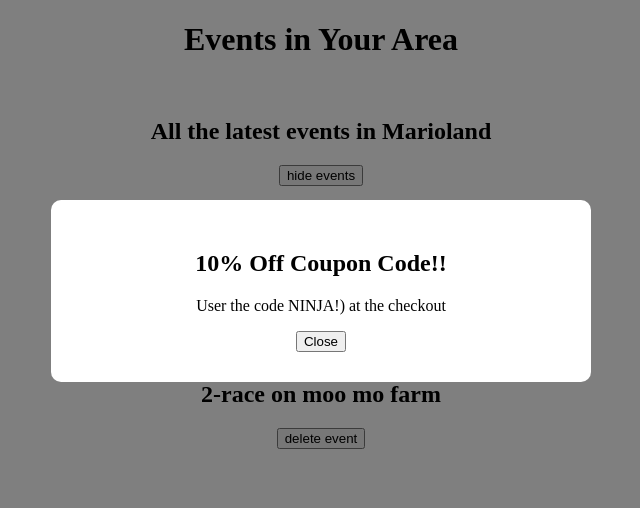
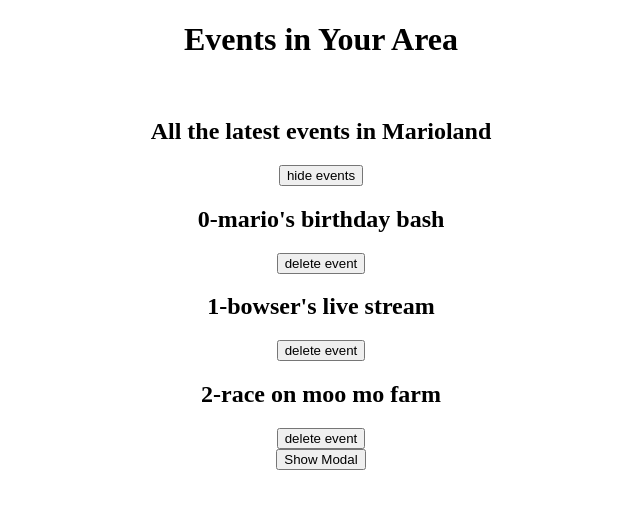
Before and after one commit to akmhmgc/first-react-app, a React (Create React App) app: page / in a window 1280 px wide. Shown: the top 508 px of the page, without its empty margins (319-959 px from the left). Built offline with nearby package versions, Linux system fonts and the light colour scheme; the HTML template or start-up script is replaced by a standard one.

Commit message:
feat: Modalの開閉機能

```diff
--- a/src/App.js
+++ b/src/App.js
@@ -4,7 +4,7 @@ import React, { useState } from "react";
 import Modal from "./components/Modal";
 
 function App() {
-  const [showModal, setshowModal] = useState(true);
+  const [showModal, setshowModal] = useState(false);
   const [showEvents, setshowEvents] = useState(true);
   const [events, setEvents] = useState([
     { title: "mario's birthday bash", id: 1 },
@@ -48,6 +48,9 @@ function App() {
           <p>User the code NINJA!) at the checkout</p>
         </Modal>
       )}
+      <div>
+        <button onClick={() => setshowModal(true)}>Show Modal</button>
+      </div>
     </div>
   );
 }
```
